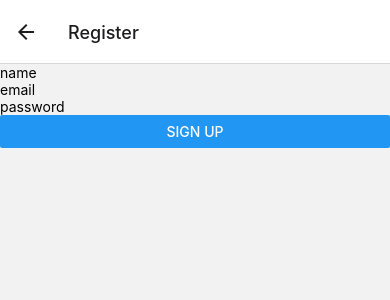
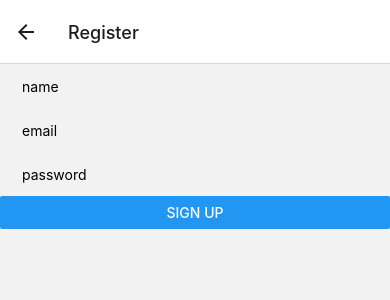
Before and after one commit to Wo1fz/ReactNative-InstagramClone, a React Native app: screen /Register in a window 390 px wide. Shown: the top 300 px of the page. Built offline with nearby package versions, Linux system fonts and the light colour scheme; no server answers.

Commit message:
minor changes on textinput style

```diff
--- a/components/auth/Register.js
+++ b/components/auth/Register.js
@@ -41,14 +41,32 @@ export class Register extends Component {
       <View>
         <TextInput
           placeholder='name'
+          style={{
+            height: '30px',
+            borderWidth: '2',
+            padding: '20px',
+            margin: '2px',
+          }}
           onChangeText={(name) => this.setState({ name })}
         />
         <TextInput
           placeholder='email'
+          style={{
+            height: '30px',
+            borderWidth: '2',
+            padding: '20px',
+            margin: '2px',
+          }}
           onChangeText={(email) => this.setState({ email })}
         />
         <TextInput
           placeholder='password'
+          style={{
+            height: '30px',
+            borderWidth: '2',
+            padding: '20px',
+            margin: '2px',
+          }}
           secureTextEntry={true}
           onChangeText={(password) => this.setState({ password })}
         />
```
